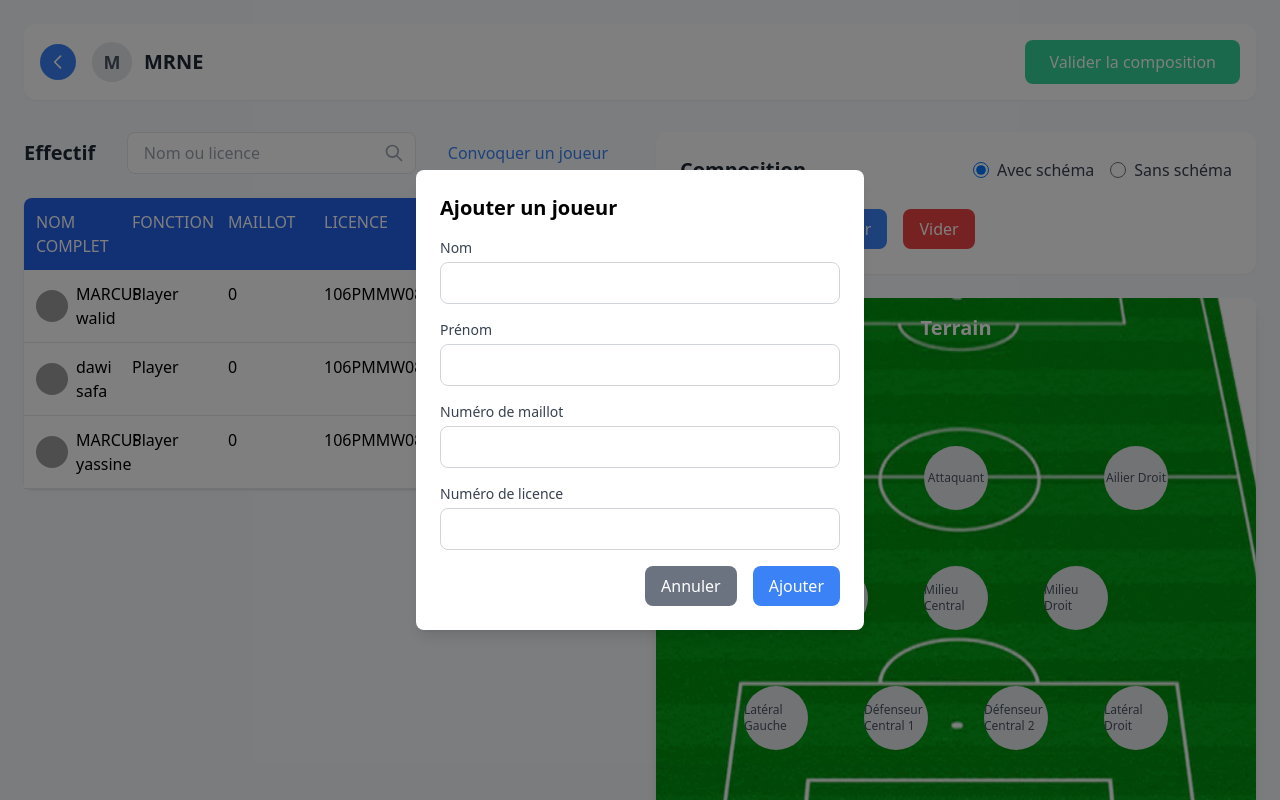
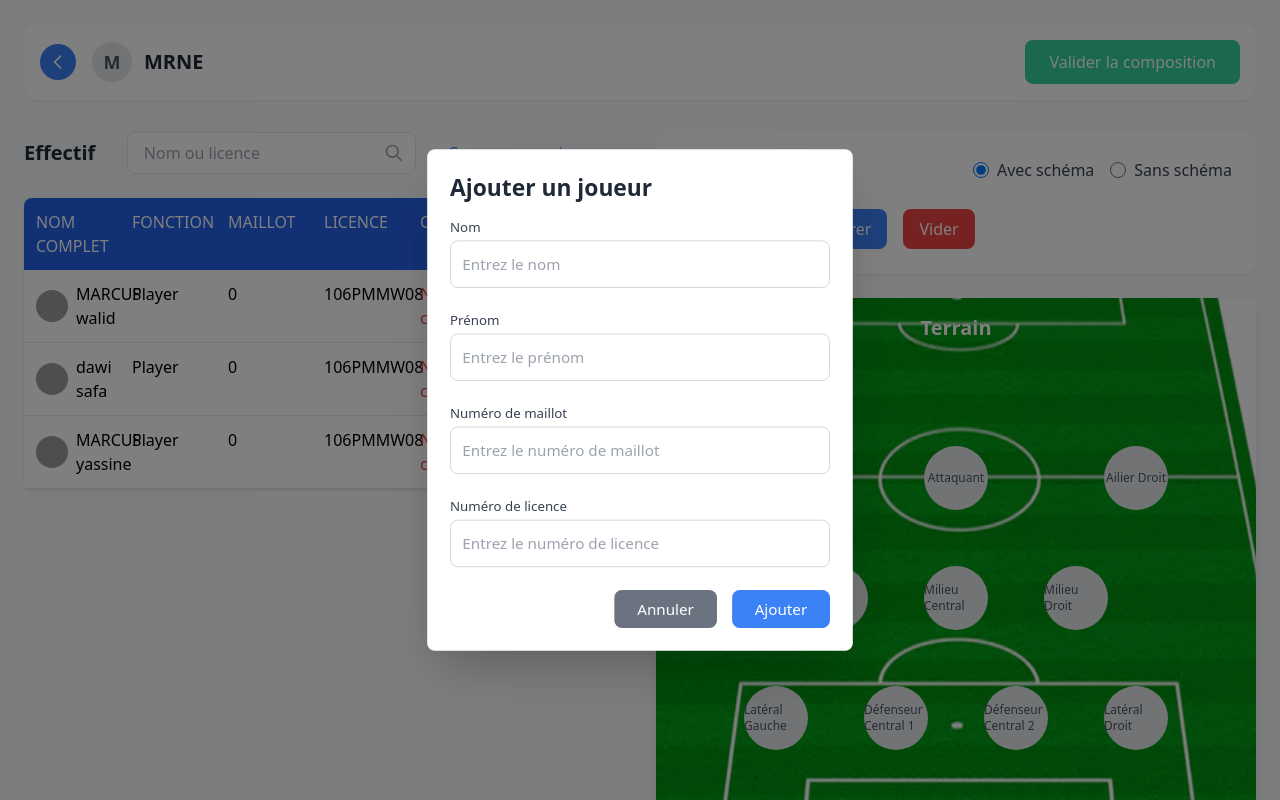
Before and after one commit to yassineelmiri/football-match-preparation, a React (Create React App) app: page / in a window 1280 px wide. Both pictures are taken after a click on the button "Convoquer un joueur". Shown: the top 800 px of the page. Built offline with nearby package versions, Linux system fonts and the light colour scheme.

Commit message:
Update du composant AddPlayerModal.tsx pour gérer l'ajout de nouveaux joueurs dans l'application.

```diff
--- a/src/components/AddPlayerModal.tsx
+++ b/src/components/AddPlayerModal.tsx
@@ -39,51 +39,56 @@ export const AddPlayerModal: React.FC<AddPlayerModalProps> = ({ isOpen, onClose,
   if (!isOpen) return null;
 
   return (
-    <div className="fixed inset-0 bg-black bg-opacity-50 flex items-center justify-center p-4">
-      <div className="bg-white rounded-lg shadow-lg w-full max-w-md p-6">
-        <h2 className="text-xl font-semibold mb-4">Ajouter un joueur</h2>
-        <form onSubmit={handleSubmit} className="space-y-4">
+    <div className="fixed inset-0 bg-black bg-opacity-50 flex items-center justify-center p-4 z-50">
+      <div className="bg-white rounded-lg shadow-2xl w-full max-w-md transform transition-all duration-300 ease-in-out scale-95 hover:scale-100">
+        <div className="p-6">
+          <h2 className="text-2xl font-bold text-gray-800 mb-4">Ajouter un joueur</h2>
+          <form onSubmit={handleSubmit} className="space-y-6">
             <div>
-            <label className="block text-sm font-medium text-gray-700">Nom</label>
+              <label className="block text-sm font-medium text-gray-700 mb-1">Nom</label>
               <input
                 type="text"
                 name="nom"
                 value={formData.nom}
                 onChange={handleChange}
-              className="mt-1 block w-full p-2 border border-gray-300 rounded-lg"
+                className="w-full p-3 border border-gray-300 rounded-lg focus:outline-none focus:ring-2 focus:ring-blue-500 focus:border-transparent transition-all"
+                placeholder="Entrez le nom"
                 required
               />
             </div>
             <div>
-            <label className="block text-sm font-medium text-gray-700">Prénom</label>
+              <label className="block text-sm font-medium text-gray-700 mb-1">Prénom</label>
               <input
                 type="text"
                 name="prenom"
                 value={formData.prenom}
                 onChange={handleChange}
-              className="mt-1 block w-full p-2 border border-gray-300 rounded-lg"
+                className="w-full p-3 border border-gray-300 rounded-lg focus:outline-none focus:ring-2 focus:ring-blue-500 focus:border-transparent transition-all"
+                placeholder="Entrez le prénom"
                 required
               />
             </div>
             <div>
-            <label className="block text-sm font-medium text-gray-700">Numéro de maillot</label>
+              <label className="block text-sm font-medium text-gray-700 mb-1">Numéro de maillot</label>
               <input
                 type="text"
                 name="num_shirt"
                 value={formData.num_shirt}
                 onChange={handleChange}
-              className="mt-1 block w-full p-2 border border-gray-300 rounded-lg"
+                className="w-full p-3 border border-gray-300 rounded-lg focus:outline-none focus:ring-2 focus:ring-blue-500 focus:border-transparent transition-all"
+                placeholder="Entrez le numéro de maillot"
                 required
               />
             </div>
             <div>
-            <label className="block text-sm font-medium text-gray-700">Numéro de licence</label>
+              <label className="block text-sm font-medium text-gray-700 mb-1">Numéro de licence</label>
               <input
                 type="text"
                 name="licenceNumber"
                 value={formData.licenceNumber}
                 onChange={handleChange}
-              className="mt-1 block w-full p-2 border border-gray-300 rounded-lg"
+                className="w-full p-3 border border-gray-300 rounded-lg focus:outline-none focus:ring-2 focus:ring-blue-500 focus:border-transparent transition-all"
+                placeholder="Entrez le numéro de licence"
                 required
               />
             </div>
@@ -91,13 +96,13 @@ export const AddPlayerModal: React.FC<AddPlayerModalProps> = ({ isOpen, onClose,
               <button
                 type="button"
                 onClick={onClose}
-              className="px-4 py-2 bg-gray-500 text-white rounded-lg hover:bg-gray-600"
+                className="px-6 py-2 bg-gray-500 text-white rounded-lg hover:bg-gray-600 transition-all duration-200"
               >
                 Annuler
               </button>
               <button
                 type="submit"
-              className="px-4 py-2 bg-blue-500 text-white rounded-lg hover:bg-blue-600"
+                className="px-6 py-2 bg-blue-500 text-white rounded-lg hover:bg-blue-600 transition-all duration-200"
               >
                 Ajouter
               </button>
@@ -105,5 +110,6 @@ export const AddPlayerModal: React.FC<AddPlayerModalProps> = ({ isOpen, onClose,
           </form>
         </div>
       </div>
+    </div>
   );
 };
```
Lines whose indentation alone changed are shown as unchanged.
